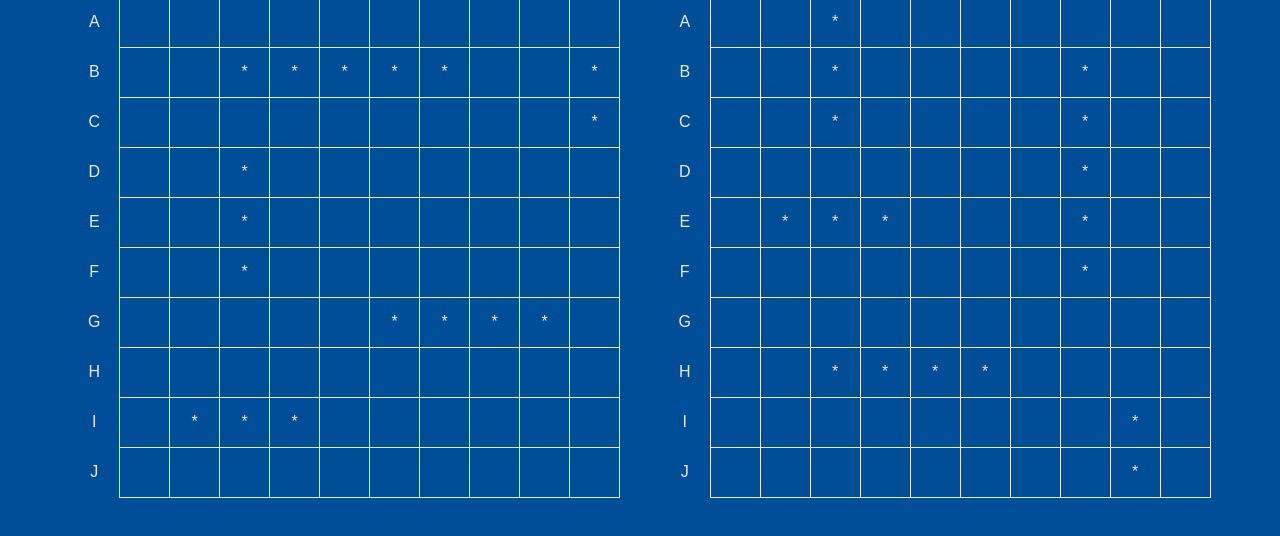
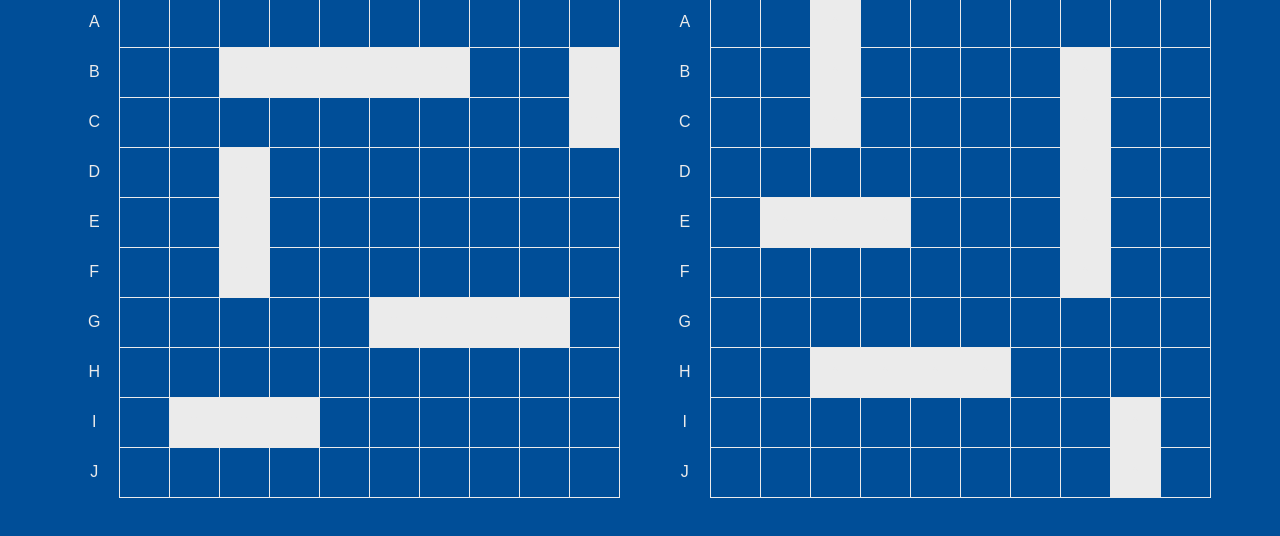
Before and after one commit to NirvaanBal/battleship, a website built with webpack: page dist/index.html in a window 1280 px wide. Shown: the part 110-646 px from the top of the page. Built offline with nearby package versions, Linux system fonts and the light colour scheme; a web font is replaced by a local one.

Commit message:
Add styles for ships

```diff
--- a/src/index.css
+++ b/src/index.css
@@ -53,6 +53,10 @@ td {
   text-align: center;
 }
 
+td.occupied {
+  background-color: var(--text-color);
+}
+
 td:first-child {
   border: none;
 }
```
